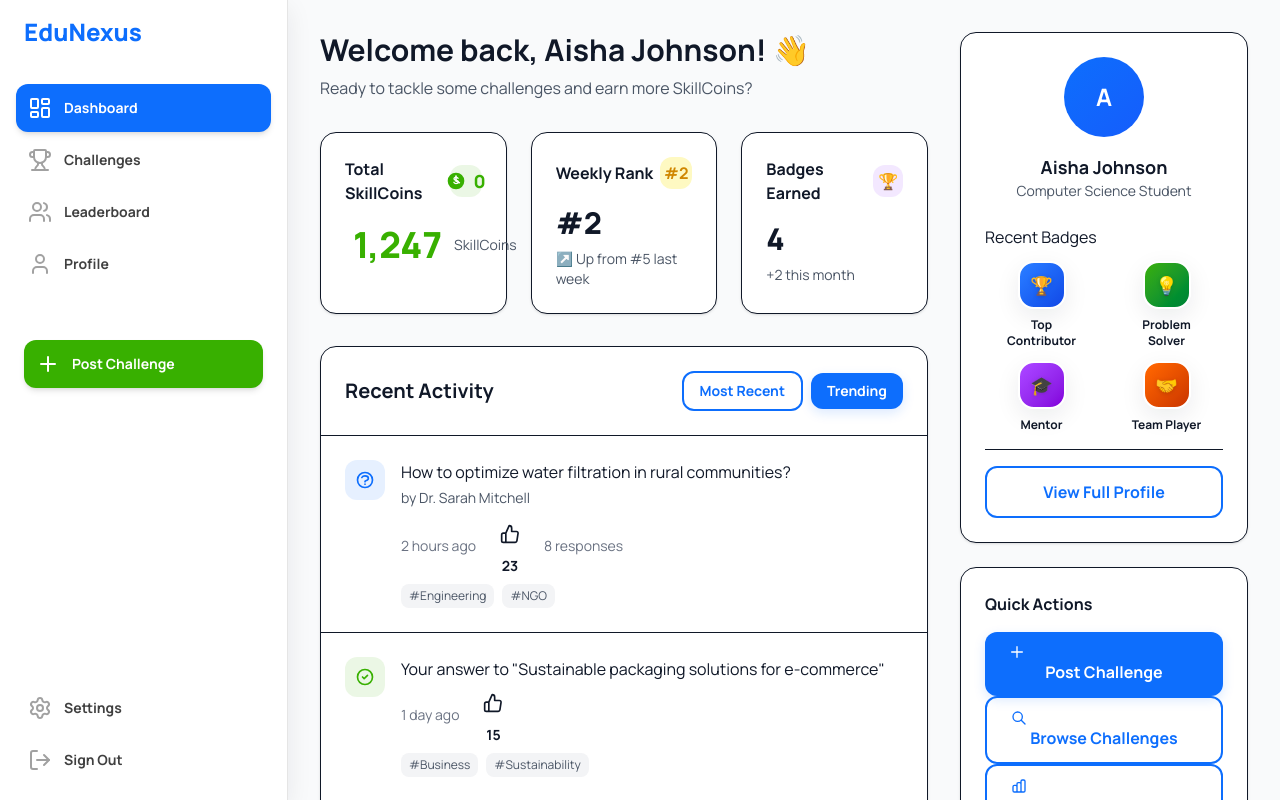
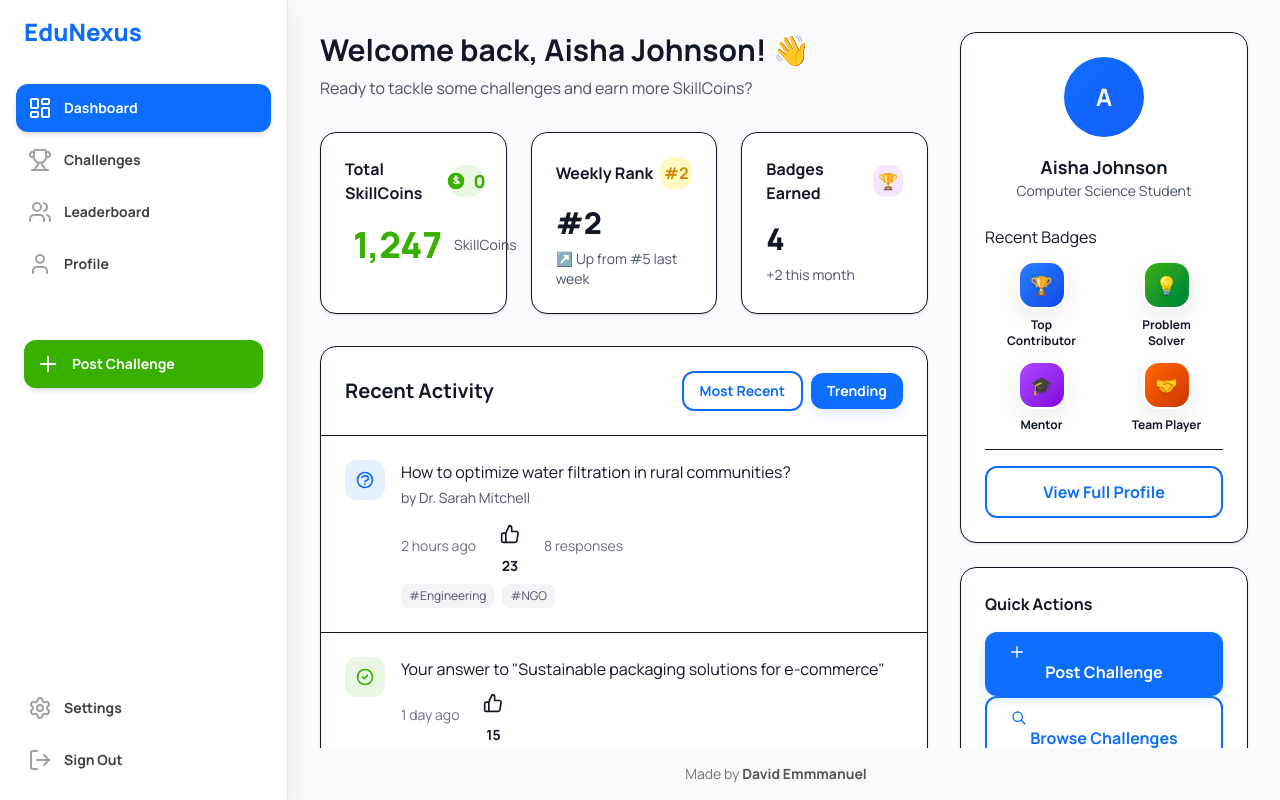
Before and after one commit to David3Emmanuel/Edu-Nexus, a Next.js app: page /dashboard in a window 1280 px wide. Shown: the top 800 px of the page. Built offline with nearby package versions, Linux system fonts and the light colour scheme.

Commit message:
feat: add permanent footer

```diff
--- a/src/app/(main)/layout.tsx
+++ b/src/app/(main)/layout.tsx
@@ -19,6 +19,19 @@ export default function AppLayout({ children }: { children: React.ReactNode }) {
 
       {/* Floating Action Button */}
       <FloatingActionButton />
+
+      {/* Footer */}
+      <footer className='fixed bottom-0 left-0 w-full bg-neutral-100 p-4 text-center text-sm text-neutral-500 lg:pl-72'>
+        Made by{' '}
+        <a
+          href='https://david3emmanuel.vercel.app'
+          target='_blank'
+          rel='noopener noreferrer'
+          className='font-semibold text-neutral-600 hover:text-neutral-700'
+        >
+          David Emmmanuel
+        </a>
+      </footer>
     </div>
   )
 }
```
